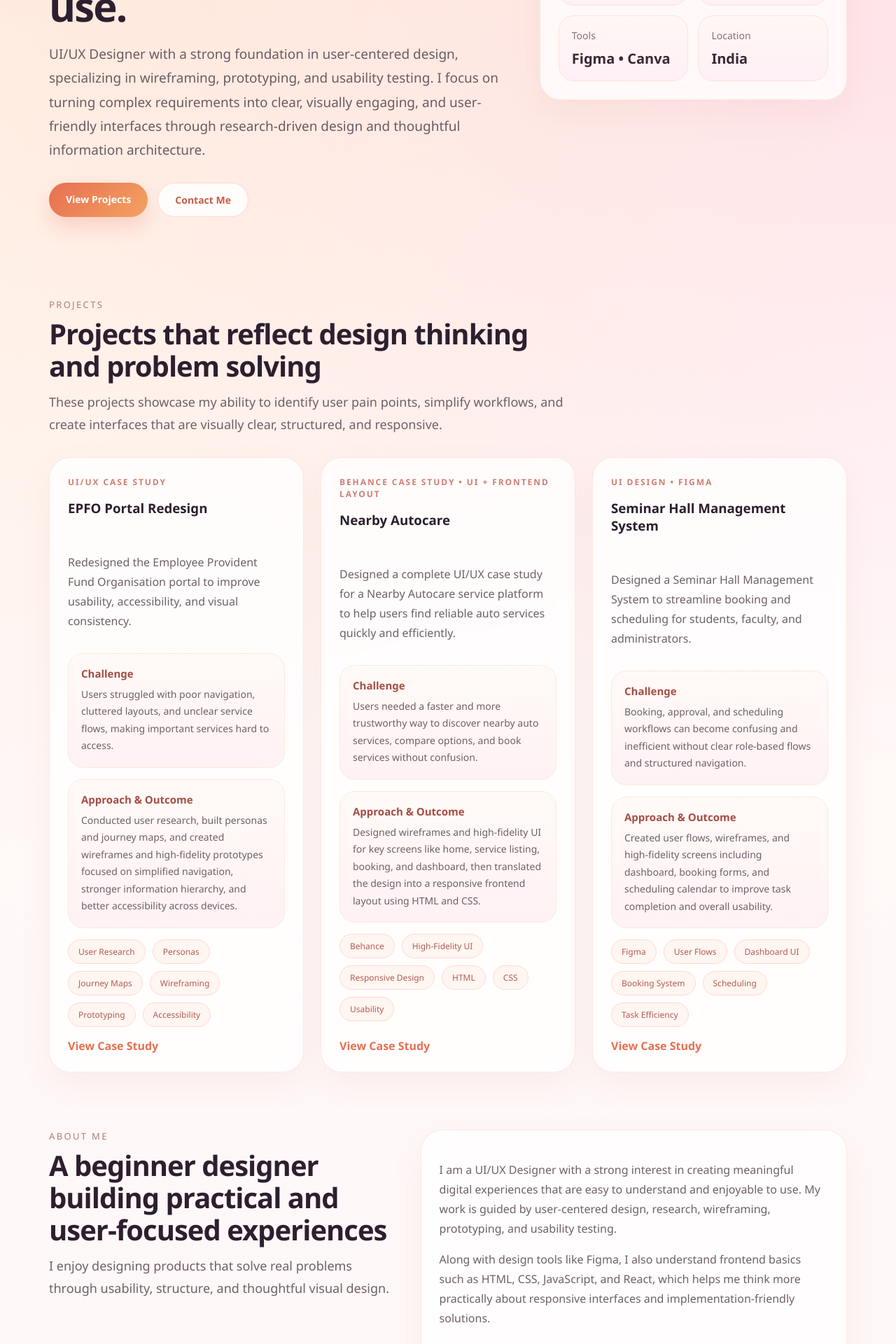
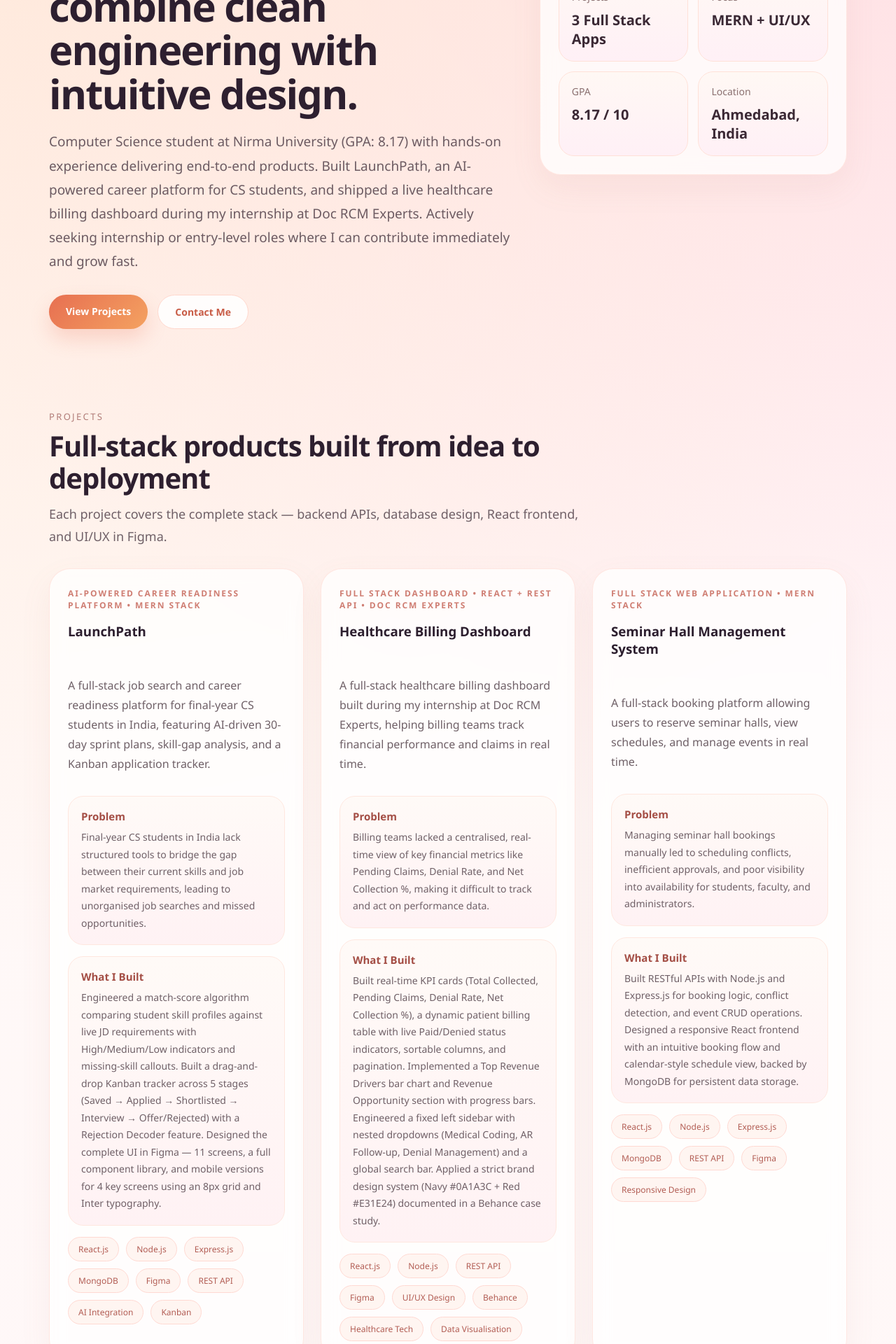
Before and after one commit to Lipip18/portfolio, a React (Vite) app in the folder lipi-portfolio/: page / in a window 1280 px wide. Shown: the part 500-2420 px from the top of the page at 70% size. Built offline with nearby package versions, Linux system fonts and the light colour scheme.

Commit message:
updated portfolio

```diff
--- a/lipi-portfolio/src/App.jsx
+++ b/lipi-portfolio/src/App.jsx
@@ -2,130 +2,114 @@ import "./App.css";
 
 const projects = [
   {
-    title: "EPFO Portal Redesign",
-    type: "UI/UX Case Study",
+    title: "LaunchPath",
+    type: "AI-Powered Career Readiness Platform • MERN Stack",
     summary:
-      "Redesigned the Employee Provident Fund Organisation portal to improve usability, accessibility, and visual consistency.",
+      "A full-stack job search and career readiness platform for final-year CS students in India, featuring AI-driven 30-day sprint plans, skill-gap analysis, and a Kanban application tracker.",
     problem:
-      "Users struggled with poor navigation, cluttered layouts, and unclear service flows, making important services hard to access.",
+      "Final-year CS students in India lack structured tools to bridge the gap between their current skills and job market requirements, leading to unorganised job searches and missed opportunities.",
     impact:
-      "Conducted user research, built personas and journey maps, and created wireframes and high-fidelity prototypes focused on simplified navigation, stronger information hierarchy, and better accessibility across devices.",
+      "Engineered a match-score algorithm comparing student skill profiles against live JD requirements with High/Medium/Low indicators and missing-skill callouts. Built a drag-and-drop Kanban tracker across 5 stages (Saved → Applied → Shortlisted → Interview → Offer/Rejected) with a Rejection Decoder feature. Designed the complete UI in Figma — 11 screens, a full component library, and mobile versions for 4 key screens using an 8px grid and Inter typography.",
     tags: [
-      "User Research",
-      "Personas",
-      "Journey Maps",
-      "Wireframing",
-      "Prototyping",
-      "Accessibility",
+      "React.js",
+      "Node.js",
+      "Express.js",
+      "MongoDB",
+      "Figma",
+      "REST API",
+      "AI Integration",
+      "Kanban",
     ],
   },
   {
-    title: "Nearby Autocare",
-    type: "Behance Case Study • UI + Frontend Layout",
+    title: "Healthcare Billing Dashboard",
+    type: "Full Stack Dashboard • React + REST API • Doc RCM Experts",
     summary:
-      "Designed a complete UI/UX case study for a Nearby Autocare service platform to help users find reliable auto services quickly and efficiently.",
+      "A full-stack healthcare billing dashboard built during my internship at Doc RCM Experts, helping billing teams track financial performance and claims in real time.",
     problem:
-      "Users needed a faster and more trustworthy way to discover nearby auto services, compare options, and book services without confusion.",
+      "Billing teams lacked a centralised, real-time view of key financial metrics like Pending Claims, Denial Rate, and Net Collection %, making it difficult to track and act on performance data.",
     impact:
-      "Designed wireframes and high-fidelity UI for key screens like home, service listing, booking, and dashboard, then translated the design into a responsive frontend layout using HTML and CSS.",
+      "Built real-time KPI cards (Total Collected, Pending Claims, Denial Rate, Net Collection %), a dynamic patient billing table with live Paid/Denied status indicators, sortable columns, and pagination. Implemented a Top Revenue Drivers bar chart and Revenue Opportunity section with progress bars. Engineered a fixed left sidebar with nested dropdowns (Medical Coding, AR Follow-up, Denial Management) and a global search bar. Applied a strict brand design system (Navy #0A1A3C + Red #E31E24) documented in a Behance case study.",
     tags: [
+      "React.js",
+      "Node.js",
+      "REST API",
+      "Figma",
+      "UI/UX Design",
       "Behance",
-      "High-Fidelity UI",
-      "Responsive Design",
-      "HTML",
-      "CSS",
-      "Usability",
+      "Healthcare Tech",
+      "Data Visualisation",
     ],
   },
   {
     title: "Seminar Hall Management System",
-    type: "UI Design • Figma",
+    type: "Full Stack Web Application • MERN Stack",
     summary:
-      "Designed a Seminar Hall Management System to streamline booking and scheduling for students, faculty, and administrators.",
+      "A full-stack booking platform allowing users to reserve seminar halls, view schedules, and manage events in real time.",
     problem:
-      "Booking, approval, and scheduling workflows can become confusing and inefficient without clear role-based flows and structured navigation.",
+      "Managing seminar hall bookings manually led to scheduling conflicts, inefficient approvals, and poor visibility into availability for students, faculty, and administrators.",
     impact:
-      "Created user flows, wireframes, and high-fidelity screens including dashboard, booking forms, and scheduling calendar to improve task completion and overall usability.",
+      "Built RESTful APIs with Node.js and Express.js for booking logic, conflict detection, and event CRUD operations. Designed a responsive React frontend with an intuitive booking flow and calendar-style schedule view, backed by MongoDB for persistent data storage.",
     tags: [
+      "React.js",
+      "Node.js",
+      "Express.js",
+      "MongoDB",
+      "REST API",
       "Figma",
-      "User Flows",
-      "Dashboard UI",
-      "Booking System",
-      "Scheduling",
-      "Task Efficiency",
+      "Responsive Design",
     ],
   },
 ];
 
 const process = [
   {
-    title: "Research-driven Thinking",
-    text: "I begin by understanding users, their pain points, and their goals so design decisions are grounded in real needs.",
+    title: "Full Stack Ownership",
+    text: "I take projects end-to-end — from MongoDB schema design and REST API development to React frontends and Figma UI systems.",
   },
   {
-    title: "Structured Flows",
-    text: "I organize information and user flows carefully to make digital experiences more intuitive and efficient.",
+    title: "API-First Development",
+    text: "I design clean, RESTful APIs with proper routing, conflict handling, and CRUD logic before building the frontend on top.",
   },
   {
-    title: "Visual Clarity",
-    text: "I design clean and engaging interfaces with attention to layout, typography, consistency, and usability.",
+    title: "UI/UX Thinking",
+    text: "I design interfaces in Figma with component libraries, spacing grids, and brand systems — then implement them precisely in React.",
   },
   {
-    title: "Responsive Experience",
-    text: "I focus on accessibility and responsiveness so designs work smoothly across different devices and screen sizes.",
+    title: "AI Integration",
+    text: "I build AI-powered features like sprint plan generators and skill-gap matching engines that add real, measurable product value.",
   },
 ];
 
 const skillGroups = [
   {
-    category: "Design",
+    category: "Frontend",
+    items: ["React.js", "HTML5", "CSS3", "JavaScript", "Figma"],
+  },
+  {
+    category: "Backend",
+    items: ["Node.js", "Express.js", "RESTful API Design"],
+  },
+  {
+    category: "Database",
+    items: ["MongoDB", "MySQL"],
+  },
+  {
+    category: "UI/UX",
     items: [
-      "UI Design",
-      "UX Design",
-      "Interaction Design",
-      "Visual Design & Layout",
       "Wireframing",
-      "Prototyping",
+      "High-Fidelity Prototyping",
+      "Component Design",
+      "Behance",
     ],
   },
   {
-    category: "Tools",
-    items: ["Figma", "Canva"],
-  },
-  {
-    category: "UX Methods",
-    items: [
-      "User Research",
-      "User Persona",
-      "Usability Testing",
-      "Information Architecture",
-    ],
-  },
-  {
-    category: "Frontend Skills",
-    items: ["HTML", "CSS", "JavaScript", "React"],
+    category: "Tools & DevOps",
+    items: ["Git", "GitHub", "VS Code", "npm"],
   },
   {
     category: "Languages",
-    items: ["English", "Hindi", "Gujarati"],
-  },
-];
-
-const certifications = [
-  {
-    title: "Digital Marketing Course",
-    org: "Unlox",
-    date: "Feb 2026",
-  },
-  {
-    title: "Generative AI Mastermind",
-    org: "Outskill",
-    date: "Apr 2026",
-  },
-  {
-    title: "HackaMINeD Hackathon (Certificate of Participation)",
-    org: "Institute of Technology, Nirma University (in collaboration with Binghamton University)",
-    date: "Mar 2026",
+    items: ["JavaScript", "Java", "Python"],
   },
 ];
 
@@ -144,10 +128,12 @@ function App() {
     <div className="portfolio">
       <div className="container">
         <header className="navbar">
-          <div className="logo">Lipi Patel • UI/UX Designer</div>
+          <div className="logo">
+            Lipi Patel • Full Stack Developer & UI/UX Designer
+          </div>
 
           <nav className="nav-links">
-            <a href="#work">Work</a>
+            <a href="#work">Projects</a>
             <a href="#skills">Skills</a>
             <a href="#about">About</a>
             <a href="#education">Education</a>
@@ -159,20 +145,22 @@ function App() {
           <section className="hero">
             <div className="hero-text">
               <p className="hero-badge">
-                UI/UX Designer
+                Full Stack Developer • MERN Stack • UI/UX Designer
               </p>
 
               <h1>
-                I design intuitive digital experiences that make complex tasks
-                simpler, clearer, and easier to use.
+                I build full-stack web applications and user-focused digital
+                experiences that combine clean engineering with intuitive
+                design.
               </h1>
 
               <p className="hero-description">
-                UI/UX Designer with a strong foundation in user-centered design,
-                specializing in wireframing, prototyping, and usability testing.
-                I focus on turning complex requirements into clear, visually
-                engaging, and user-friendly interfaces through research-driven
-                design and thoughtful information architecture.
+                Computer Science student at Nirma University (GPA: 8.17) with
+                hands-on experience delivering end-to-end products. Built
+                LaunchPath, an AI-powered career platform for CS students, and
+                shipped a live healthcare billing dashboard during my internship
+                at Doc RCM Experts. Actively seeking internship or entry-level
+                roles where I can contribute immediately and grow fast.
               </p>
 
               <div className="hero-buttons">
@@ -187,27 +175,29 @@ function App() {
 
             <div className="hero-card">
               <div className="card">
-                <h3>Designing with clarity, research, and usability</h3>
+                <h3>
+                  Building scalable digital products with design and development
+                </h3>
 
                 <div className="stats-grid">
                   <div className="mini-card">
                     <p>Projects</p>
-                    <h4>3 Case Studies</h4>
+                    <h4>3 Full Stack Apps</h4>
                   </div>
 
                   <div className="mini-card">
                     <p>Focus</p>
-                    <h4>UI/UX Design</h4>
+                    <h4>MERN + UI/UX</h4>
                   </div>
 
                   <div className="mini-card">
-                    <p>Tools</p>
-                    <h4>Figma • Canva</h4>
+                    <p>GPA</p>
+                    <h4>8.17 / 10</h4>
                   </div>
 
                   <div className="mini-card">
                     <p>Location</p>
-                    <h4>India</h4>
+                    <h4>Ahmedabad, India</h4>
                   </div>
                 </div>
               </div>
@@ -217,24 +207,26 @@ function App() {
           <section id="work" className="section">
             <SectionTitle
               eyebrow="Projects"
-              title="Projects that reflect design thinking and problem solving"
-              description="These projects showcase my ability to identify user pain points, simplify workflows, and create interfaces that are visually clear, structured, and responsive."
+              title="Full-stack products built from idea to deployment"
+              description="Each project covers the complete stack — backend APIs, database design, React frontend, and UI/UX in Figma."
             />
 
             <div className="projects-grid">
               {projects.map((project) => (
                 <div className="card project-card" key={project.title}>
                   <p className="project-type">{project.type}</p>
+
                   <h3>{project.title}</h3>
+
                   <p className="project-summary">{project.summary}</p>
 
                   <div className="info-box">
-                    <h4>Challenge</h4>
+                    <h4>Problem</h4>
                     <p>{project.problem}</p>
                   </div>
 
                   <div className="info-box">
-                    <h4>Approach & Outcome</h4>
+                    <h4>What I Built</h4>
                     <p>{project.impact}</p>
                   </div>
 
@@ -245,12 +237,31 @@ function App() {
                       </span>
                     ))}
                   </div>
-
-                  <a href="#contact" className="text-link">
-                    View Case Study
-                  </a>
                 </div>
               ))}
+            </div>
+          </section>
+
+          <section id="experience" className="section">
+            <SectionTitle
+              eyebrow="Experience"
+              title="Real-world internship experience"
+              description="Shipped a live full-stack product during my internship at a healthcare tech company."
+            />
+
+            <div className="card about-card">
+              <h3>UI/UX Designer & Frontend Developer</h3>
+              <p>
+                <strong>Doc RCM Experts</strong> · Internship
+              </p>
+              <p>May 2026 — Jun 2026 · Ahmedabad, Gujarat, India</p>
+              <br />
+              <p>
+                Built and shipped a full-stack healthcare billing dashboard from
+                scratch — handled component architecture in React, REST API
+                integration, and end-to-end UI design for a live product used
+                by billing teams in production.
+              </p>
             </div>
           </section>
 
@@ -258,30 +269,33 @@ function App() {
             <div>
               <SectionTitle
                 eyebrow="About Me"
-                title="A beginner designer building practical and user-focused experiences"
-                description="I enjoy designing products that solve real problems through usability, structure, and thoughtful visual design."
+                title="A full-stack developer who designs as well as builds"
+                description="I don't just write code — I take ownership of the entire product from database to design."
               />
             </div>
 
             <div className="card about-card">
               <p>
-                I am a UI/UX Designer with a strong interest in creating
-                meaningful digital experiences that are easy to understand and
-                enjoyable to use. My work is guided by user-centered design,
-                research, wireframing, prototyping, and usability testing.
+                I'm a Computer Science student at Nirma University (GPA: 8.17),
+                passionate about building full-stack web applications using the
+                MERN stack. I enjoy owning the entire product — designing the UI
+                in Figma, building backend APIs in Node.js and Express, and
+                implementing the frontend in React.
               </p>
 
               <p>
-                Along with design tools like Figma, I also understand frontend
-                basics such as HTML, CSS, JavaScript, and React, which helps me
-                think more practically about responsive interfaces and
-                implementation-friendly solutions.
+                During my internship at Doc RCM Experts, I built and shipped a
+                full-stack healthcare billing dashboard from scratch — handling
+                component architecture, REST API integration, and end-to-end UI
+                design for a live product. Outside of that, I'm building
+                LaunchPath, an AI-powered career readiness platform for
+                final-year CS students in India.
               </p>
 
               <p>
-                I am continuously learning and applying modern design practices
-                to improve user experience through clarity, accessibility, and
-                strong information architecture.
+                I'm actively looking for internship or entry-level opportunities
+                where I can contribute immediately, work on real products, and
+                grow as a developer.
               </p>
             </div>
           </section>
@@ -289,14 +303,15 @@ function App() {
           <section id="skills" className="section">
             <SectionTitle
               eyebrow="Skills"
-              title="Tools, methods, and design capabilities"
-              description="My skill set combines interface design, UX thinking, research methods, and frontend fundamentals."
+              title="Technologies, tools, and design capabilities"
+              description="My skill set combines full-stack development, UI/UX design, and frontend engineering."
             />
 
             <div className="projects-grid">
               {skillGroups.map((group) => (
                 <div className="card project-card" key={group.category}>
                   <p className="project-type">{group.category}</p>
+
                   <h3>{group.category}</h3>
 
                   <div className="tags">
@@ -315,42 +330,24 @@ function App() {
             <SectionTitle
               eyebrow="Education"
               title="Academic background"
-              description="My academic foundation supports both creative and technical problem solving."
+              description="Strong fundamentals in computer science supporting both technical and creative problem solving."
             />
 
             <div className="card about-card">
               <h3>B.Tech in Computer Science and Engineering</h3>
               <p>Nirma University</p>
-              <p>GPA: 8.17</p>
+              <p>GPA: 8.17 / 10</p>
               <p>Jul 2023 — Present</p>
-              <p>Ahmedabad, India</p>
+              <p>Ahmedabad, Gujarat, India</p>
               <p>Expected Graduation: June 2027</p>
             </div>
           </section>
 
           <section className="section">
             <SectionTitle
-              eyebrow="Certifications"
-              title="Learning and achievements"
-              description="I actively keep learning through certifications, workshops, and hands-on participation."
-            />
-
-            <div className="projects-grid">
-              {certifications.map((item) => (
-                <div className="card project-card" key={item.title}>
-                  <p className="project-type">{item.date}</p>
-                  <h3>{item.title}</h3>
-                  <p className="project-summary">{item.org}</p>
-                </div>
-              ))}
-            </div>
-          </section>
-
-          <section className="section">
-            <SectionTitle
               eyebrow="Process"
-              title="How I approach design"
-              description="My design approach focuses on understanding users, structuring information clearly, and refining experiences for usability and responsiveness."
+              title="How I approach product building"
+              description="My process combines research, engineering, usability, and visual clarity to create scalable and user-focused experiences."
             />
 
             <div className="process-grid">
@@ -368,26 +365,33 @@ function App() {
             <div className="card contact-card">
               <div className="contact-text">
                 <p className="eyebrow">Contact</p>
-                <h2>Let’s connect and create meaningful experiences</h2>
+
+                <h2>Let's connect and build impactful digital products</h2>
+
                 <p>
-                  I am looking for UI/UX design internships, beginner-friendly
-                  opportunities, and creative roles where I can contribute,
-                  learn, and grow.
+                  I'm currently looking for internships and opportunities in
+                  Full Stack Development, Frontend Engineering, and UI/UX Design
+                  where I can contribute, learn, and grow.
                 </p>
+
                 <p>
                   <strong>Name:</strong> Lipi Patel
                 </p>
+
                 <p>
-                  <strong>Role:</strong> UI/UX Designer
+                  <strong>Role:</strong> Full Stack Developer & UI/UX Designer
                 </p>
+
                 <p>
                   <strong>Phone:</strong> 6352139065
                 </p>
+
                 <p>
-                  <strong>Email:</strong> lipipatel1810@gmail.co
+                  <strong>Email:</strong> lipipatel1810@gmail.com
                 </p>
+
                 <p>
-                  <strong>Location:</strong> India
+                  <strong>Location:</strong> Ahmedabad, Gujarat, India
                 </p>
               </div>
 
@@ -398,10 +402,22 @@ function App() {
                 >
                   Email
                 </a>
-                <a href="https://www.linkedin.com/in/lipi-patel-b81146284/" className="btn btn-secondary">
+
+                <a
+                  href="https://www.linkedin.com/in/lipi-patel-b81146284/"
+                  target="_blank"
+                  rel="noreferrer"
+                  className="btn btn-secondary"
+                >
                   LinkedIn
                 </a>
-                <a href="https://github.com/Lipip18" className="btn btn-secondary">
+
+                <a
+                  href="https://github.com/Lipip18"
+                  target="_blank"
+                  rel="noreferrer"
+                  className="btn btn-secondary"
+                >
                   GitHub
                 </a>
               </div>
```
